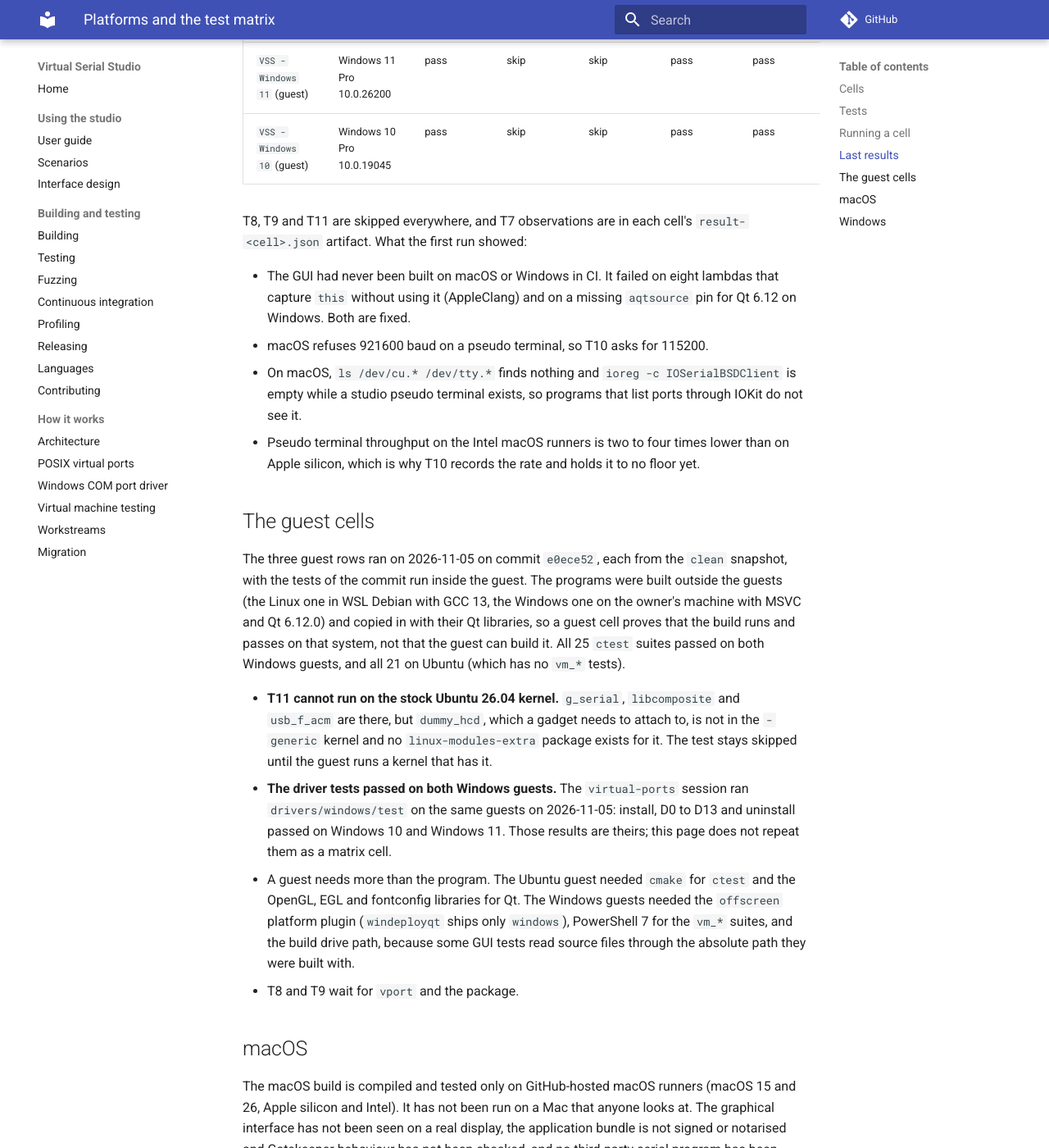
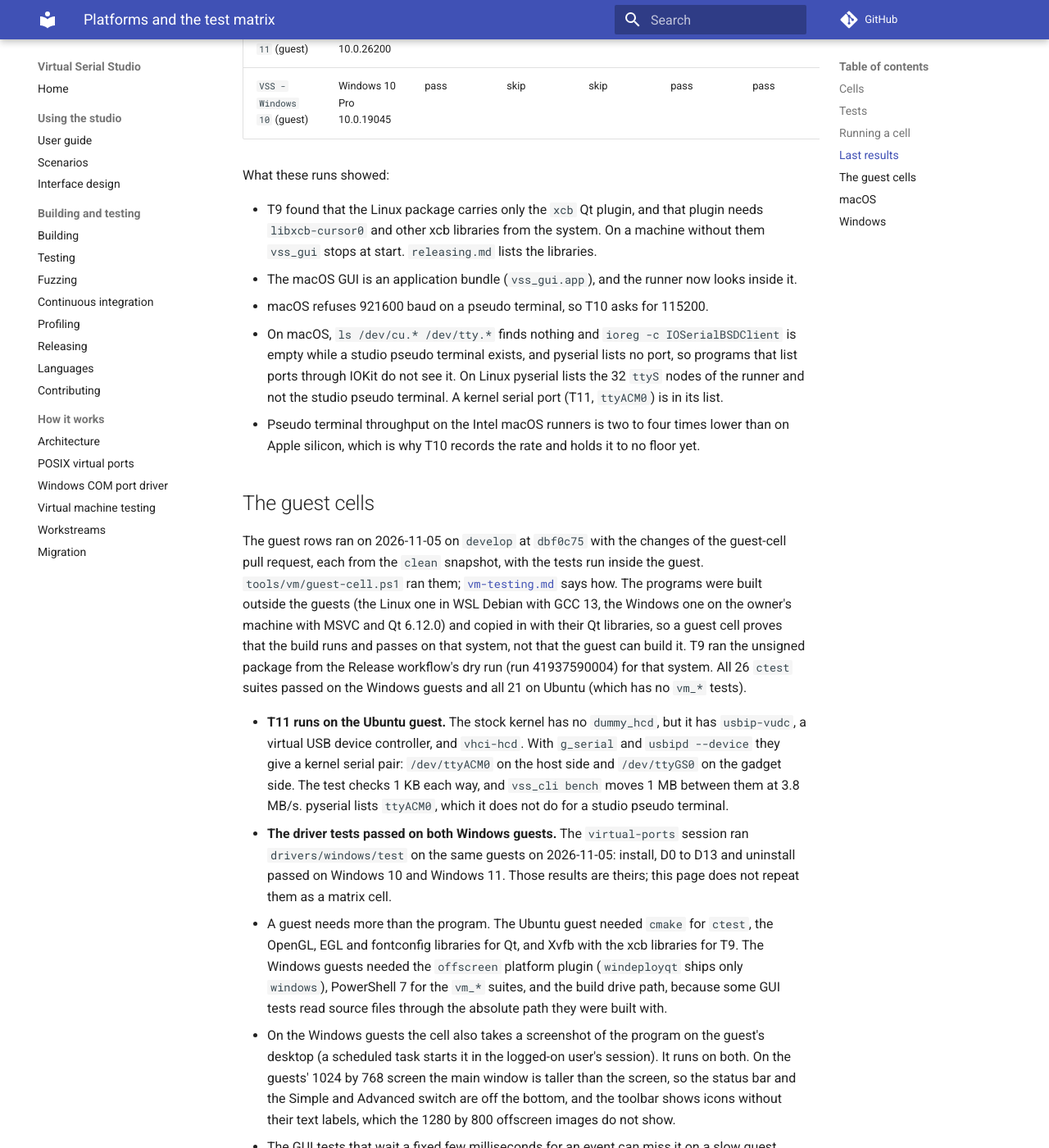
Before and after one commit to iainchesworth/virtual-serial-studio, an MkDocs documentation site: the page built from docs/platforms.md, in a window 1280 px wide and 1400 px high, scrolled down 3003 px. Shown: the whole window at 82% size. Built offline with MkDocs 1.6.1 and Material for MkDocs 9.7.7, drawn with Linux system fonts in a browser that asks for light colours; comment, search, counter and statistics services are not loaded; some of the changed text lies outside the part shown.

Commit message:
Rerun failed suites once in a guest and record the Windows 10 cell
A few GUI tests wait a fixed few milliseconds for an event and fail on a slow guest. The guest scripts rerun the failed suites once and put their names in the T1 detail through the new --t1-note. The desktop screenshot waits 40 seconds for the GUI. platforms.md has the Windows 10 row and what the screenshots showed.

Signed-off-by: Iain Chesworth <iain.chesworth@gmail.com>

```diff
--- a/docs/platforms.md
+++ b/docs/platforms.md
@@ -52,37 +52,39 @@ python3 tools/matrix/merge_results.py out --check
 
 ## Last results
 
-The first complete hosted run is [run 41919800221](https://github.com/iainchesworthlabs/virtual-serial-studio/actions/runs/41919800221), on commit `c3d4472` of the matrix pull request, on 2026-11-05. Every cell passed every applicable test.
+The last hosted run is [run 42024525324](https://github.com/iainchesworthlabs/virtual-serial-studio/actions/runs/42024525324), on commit `f249d31` of the guest-cell pull request, on 2026-11-05. Every cell passed every applicable test, including T8 and T9, and the macOS cells ran T5 and T6 again (the GUI had become an application bundle, which the runner did not find until that run).
 
-| Cell | System | T1 | T2 | T3 | T4 | T5 | T6 | T7 | T10 |
-|---|---|---|---|---|---|---|---|---|---|
-| `ubuntu-24.04` | Linux 7.0 (Azure), glibc | pass | pass | pass | pass | pass | pass | pass | 55.6 MB/s |
-| `ubuntu-26.04` | Linux 7.0 (Azure), glibc | pass | pass | pass | pass | pass | pass | pass | 111.1 MB/s |
-| `windows-2025` | Windows Server 2025 (10.0.26100) | pass | skip | skip | pass | pass | pass | skip | skip |
-| `macos-15` | macOS 15.8, Apple silicon | pass | pass | pass | pass | pass | pass | pass | 5.1 MB/s |
-| `macos-26` | macOS 26.6, Apple silicon | pass | pass | pass | pass | pass | pass | pass | 7.0 MB/s |
-| `macos-15-intel` | macOS 15.7, Intel | pass | pass | pass | pass | pass | pass | pass | 2.1 MB/s |
-| `macos-26-intel` | macOS 26.6, Intel | pass | pass | pass | pass | pass | pass | pass | 1.6 MB/s |
-| `wsl-debian` (owner's machine) | WSL2 Debian, GCC 13, Qt 6.12.0 | not given | pass | pass | pass | pass | pass | pass | 20.4 MB/s |
-| `VSS - Ubuntu 26.04` (guest) | Ubuntu 26.04, Linux 7.0.0-42-generic | pass | pass | pass | pass | pass | pass | pass | 25.3 MB/s |
-| `VSS - Windows 11` (guest) | Windows 11 Pro 10.0.26200 | pass | skip | skip | pass | pass | pass | skip | skip |
-| `VSS - Windows 10` (guest) | Windows 10 Pro 10.0.19045 | pass | skip | skip | pass | pass | pass | skip | skip |
+| Cell | System | T1 | T2 | T3 | T4 | T5 | T6 | T7 | T8 | T9 | T10 | T11 |
+|---|---|---|---|---|---|---|---|---|---|---|---|---|
+| `ubuntu-24.04` | Linux 7.0 (Azure), glibc | pass | pass | pass | pass | pass | pass | pass | pass | pass | 76.9 MB/s | skip |
+| `ubuntu-26.04` | Linux 7.0 (Azure), glibc | pass | pass | pass | pass | pass | pass | pass | pass | pass | 76.9 MB/s | skip |
+| `windows-2025` | Windows Server 2025 (10.0.26100) | pass | skip | skip | pass | pass | pass | skip | skip | pass | skip | skip |
+| `macos-15` | macOS 15.8, Apple silicon | pass | pass | pass | pass | pass | pass | pass | pass | pass | 5.4 MB/s | skip |
+| `macos-26` | macOS 26.6, Apple silicon | pass | pass | pass | pass | pass | pass | pass | pass | pass | 4.9 MB/s | skip |
+| `macos-15-intel` | macOS 15.7, Intel | pass | pass | pass | pass | pass | pass | pass | pass | pass | 2.4 MB/s | skip |
+| `macos-26-intel` | macOS 26.6, Intel | pass | pass | pass | pass | pass | pass | pass | pass | pass | 2.9 MB/s | skip |
+| `VSS - Ubuntu 26.04` (guest) | Ubuntu 26.04, Linux 7.0.0-42-generic | pass | pass | pass | pass | pass | pass | pass | pass | pass | 27.2 MB/s | pass |
+| `VSS - Windows 11` (guest) | Windows 11 Pro 10.0.26200 | pass | skip | skip | pass | pass | pass | skip | skip | pass | skip | skip |
+| `VSS - Windows 10` (guest) | Windows 10 Pro 10.0.19045 | pass | skip | skip | pass | pass | pass | skip | skip | pass | skip | skip |
 
-T8, T9 and T11 are skipped everywhere, and T7 observations are in each cell's `result-<cell>.json` artifact. What the first run showed:
+What these runs showed:
 
-- The GUI had never been built on macOS or Windows in CI. It failed on eight lambdas that capture `this` without using it (AppleClang) and on a missing `aqtsource` pin for Qt 6.12 on Windows. Both are fixed.
+- T9 found that the Linux package carries only the `xcb` Qt plugin, and that plugin needs `libxcb-cursor0` and other xcb libraries from the system. On a machine without them `vss_gui` stops at start. `releasing.md` lists the libraries.
+- The macOS GUI is an application bundle (`vss_gui.app`), and the runner now looks inside it.
 - macOS refuses 921600 baud on a pseudo terminal, so T10 asks for 115200.
-- On macOS, `ls /dev/cu.* /dev/tty.*` finds nothing and `ioreg -c IOSerialBSDClient` is empty while a studio pseudo terminal exists, so programs that list ports through IOKit do not see it.
+- On macOS, `ls /dev/cu.* /dev/tty.*` finds nothing and `ioreg -c IOSerialBSDClient` is empty while a studio pseudo terminal exists, and pyserial lists no port, so programs that list ports through IOKit do not see it. On Linux pyserial lists the 32 `ttyS` nodes of the runner and not the studio pseudo terminal. A kernel serial port (T11, `ttyACM0`) is in its list.
 - Pseudo terminal throughput on the Intel macOS runners is two to four times lower than on Apple silicon, which is why T10 records the rate and holds it to no floor yet.
 
 ## The guest cells
 
-The three guest rows ran on 2026-11-05 on commit `e0ece52`, each from the `clean` snapshot, with the tests of the commit run inside the guest. The programs were built outside the guests (the Linux one in WSL Debian with GCC 13, the Windows one on the owner's machine with MSVC and Qt 6.12.0) and copied in with their Qt libraries, so a guest cell proves that the build runs and passes on that system, not that the guest can build it. All 25 `ctest` suites passed on both Windows guests, and all 21 on Ubuntu (which has no `vm_*` tests).
+The guest rows ran on 2026-11-05 on `develop` at `dbf0c75` with the changes of the guest-cell pull request, each from the `clean` snapshot, with the tests run inside the guest. `tools/vm/guest-cell.ps1` ran them; [`vm-testing.md`](vm-testing.md) says how. The programs were built outside the guests (the Linux one in WSL Debian with GCC 13, the Windows one on the owner's machine with MSVC and Qt 6.12.0) and copied in with their Qt libraries, so a guest cell proves that the build runs and passes on that system, not that the guest can build it. T9 ran the unsigned package from the Release workflow's dry run (run 41937590004) for that system. All 26 `ctest` suites passed on the Windows guests and all 21 on Ubuntu (which has no `vm_*` tests).
 
-- **T11 cannot run on the stock Ubuntu 26.04 kernel.** `g_serial`, `libcomposite` and `usb_f_acm` are there, but `dummy_hcd`, which a gadget needs to attach to, is not in the `-generic` kernel and no `linux-modules-extra` package exists for it. The test stays skipped until the guest runs a kernel that has it.
+- **T11 runs on the Ubuntu guest.** The stock kernel has no `dummy_hcd`, but it has `usbip-vudc`, a virtual USB device controller, and `vhci-hcd`. With `g_serial` and `usbipd --device` they give a kernel serial pair: `/dev/ttyACM0` on the host side and `/dev/ttyGS0` on the gadget side. The test checks 1 KB each way, and `vss_cli bench` moves 1 MB between them at 3.8 MB/s. pyserial lists `ttyACM0`, which it does not do for a studio pseudo terminal.
 - **The driver tests passed on both Windows guests.** The `virtual-ports` session ran `drivers/windows/test` on the same guests on 2026-11-05: install, D0 to D13 and uninstall passed on Windows 10 and Windows 11. Those results are theirs; this page does not repeat them as a matrix cell.
-- A guest needs more than the program. The Ubuntu guest needed `cmake` for `ctest` and the OpenGL, EGL and fontconfig libraries for Qt. The Windows guests needed the `offscreen` platform plugin (`windeployqt` ships only `windows`), PowerShell 7 for the `vm_*` suites, and the build drive path, because some GUI tests read source files through the absolute path they were built with.
-- T8 and T9 wait for `vport` and the package.
+- A guest needs more than the program. The Ubuntu guest needed `cmake` for `ctest`, the OpenGL, EGL and fontconfig libraries for Qt, and Xvfb with the xcb libraries for T9. The Windows guests needed the `offscreen` platform plugin (`windeployqt` ships only `windows`), PowerShell 7 for the `vm_*` suites, and the build drive path, because some GUI tests read source files through the absolute path they were built with.
+- On the Windows guests the cell also takes a screenshot of the program on the guest's desktop (a scheduled task starts it in the logged-on user's session). It runs on both. On the guests' 1024 by 768 screen the main window is taller than the screen, so the status bar and the Simple and Advanced switch are off the bottom, and the toolbar shows icons without their text labels, which the 1280 by 800 offscreen images do not show.
+- The GUI tests that wait a fixed few milliseconds for an event can miss it on a slow guest. Windows 10 (two virtual CPUs) failed `gui_dialogs`, `gui_backend` and a timed-out `matrix_tools` on different runs while the host was busy, and passed on a quiet host. The guest scripts now rerun failed suites once and put the names in the T1 detail, so a rerun is never hidden.
+- The GUI test gallery (every window and dialog, in both themes and at the compact size) comes back with each guest cell. It is for review and for the user guide, and it is not committed.
 
 ## macOS
 
```
Also changed, not shown: 5 other files.
